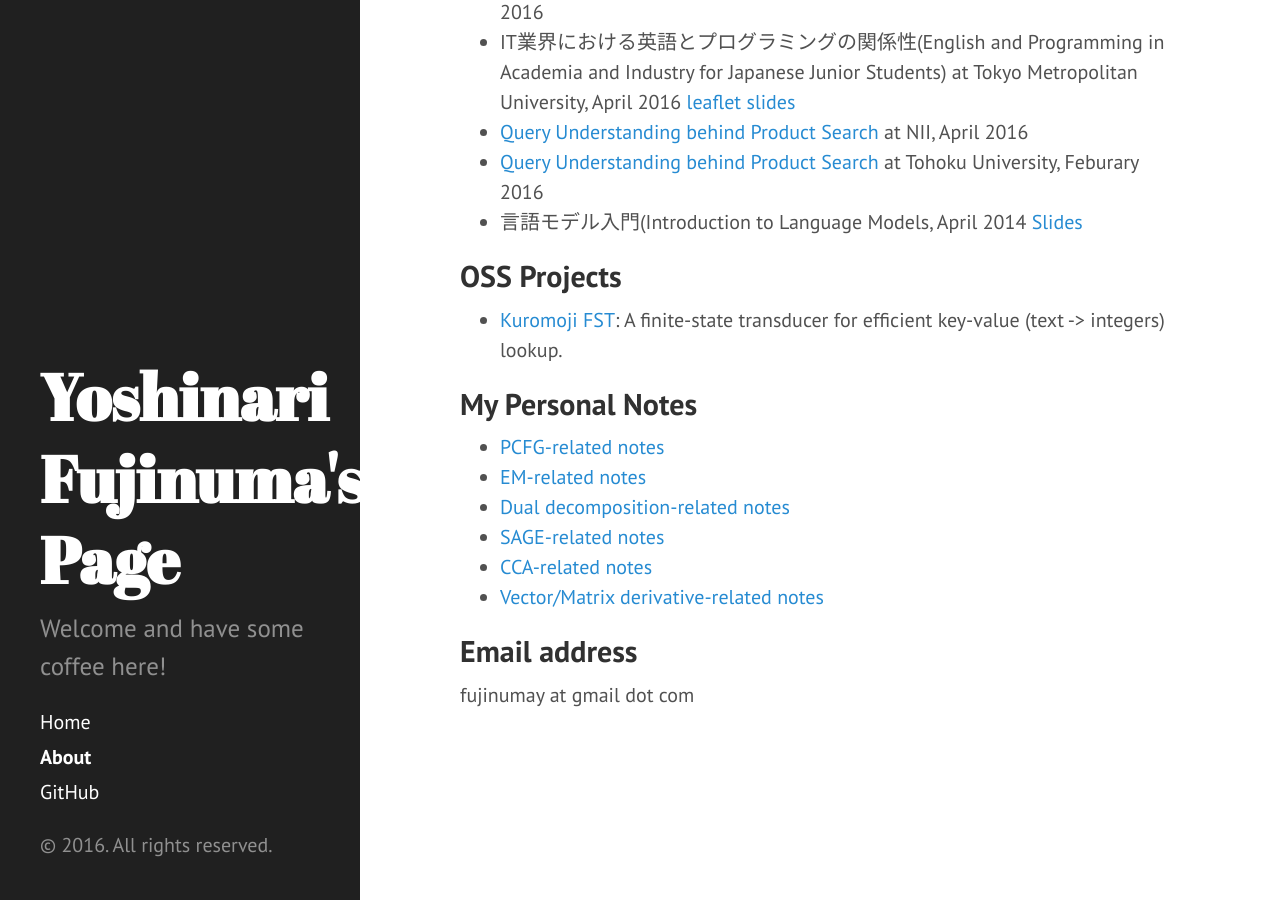
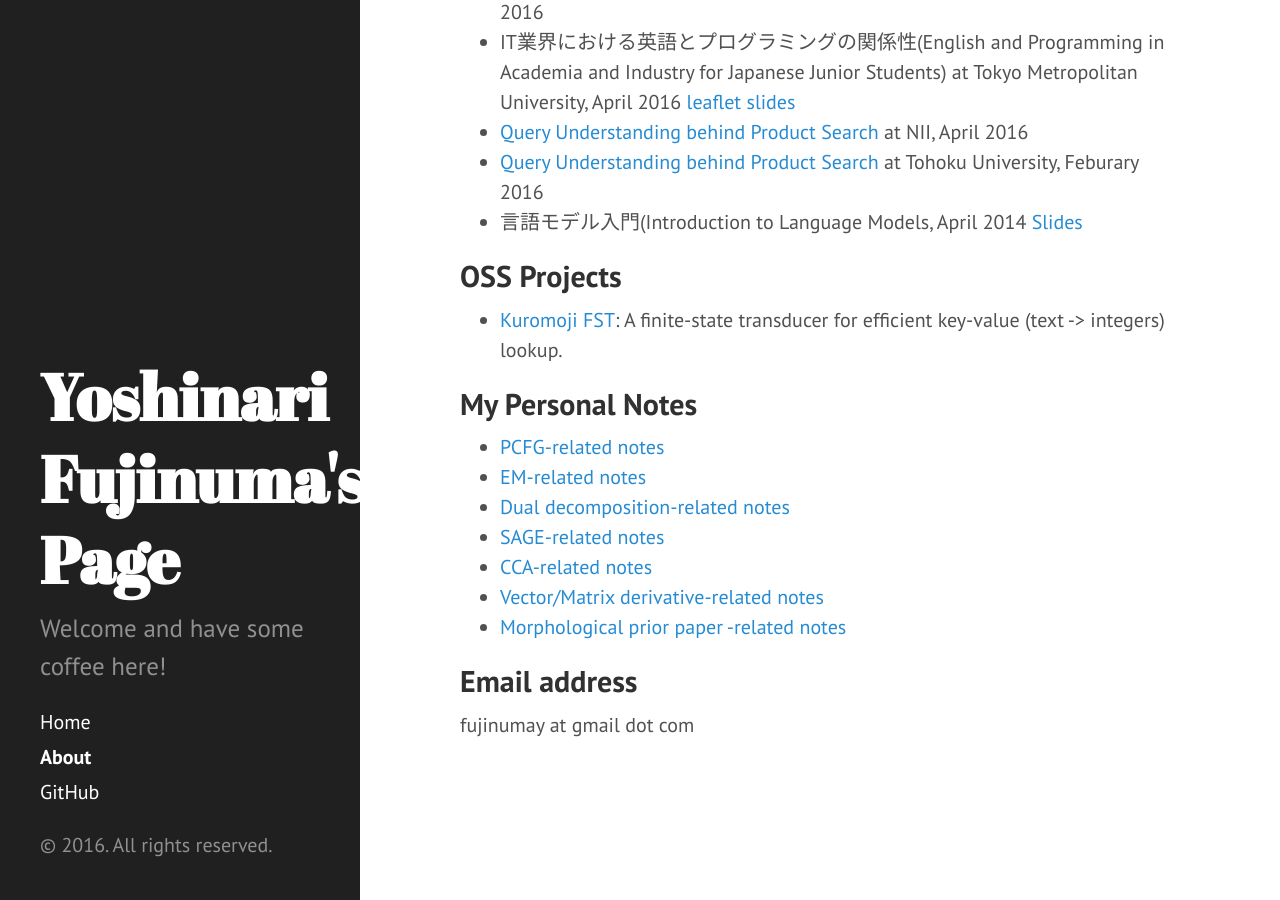
Before and after one commit to akkikiki/akkikiki.github.io, a Jekyll site: the page built from about.md, in a window 1280 px wide and 900 px high, scrolled down 938 px. Built offline with Jekyll 4.4.1, drawn with Linux system fonts in a browser that asks for light colours.

Commit message:
Adding notes on morphological prior paper

```diff
--- a/about.md
+++ b/about.md
@@ -33,6 +33,7 @@ My CV is [here]({{ site.url }}/assets/yoshinari_fujinuma_cv.pdf).
 * [SAGE-related notes]({{ site.url }}/assets/yoshinari_notes_sage.pdf)
 * [CCA-related notes]({{ site.url }}/assets/yoshinari_notes_cca.pdf)
 * [Vector/Matrix derivative-related notes]({{ site.url }}/assets/yoshinari_notes_vec_derivative.pdf)
+* [Morphological prior paper -related notes]({{ site.url }}/assets/yoshinari_notes_prob_neural_word_embed.pdf)
 
 ## Email address
 fujinumay at gmail dot com
```
Also changed, not shown: 1 other file.
